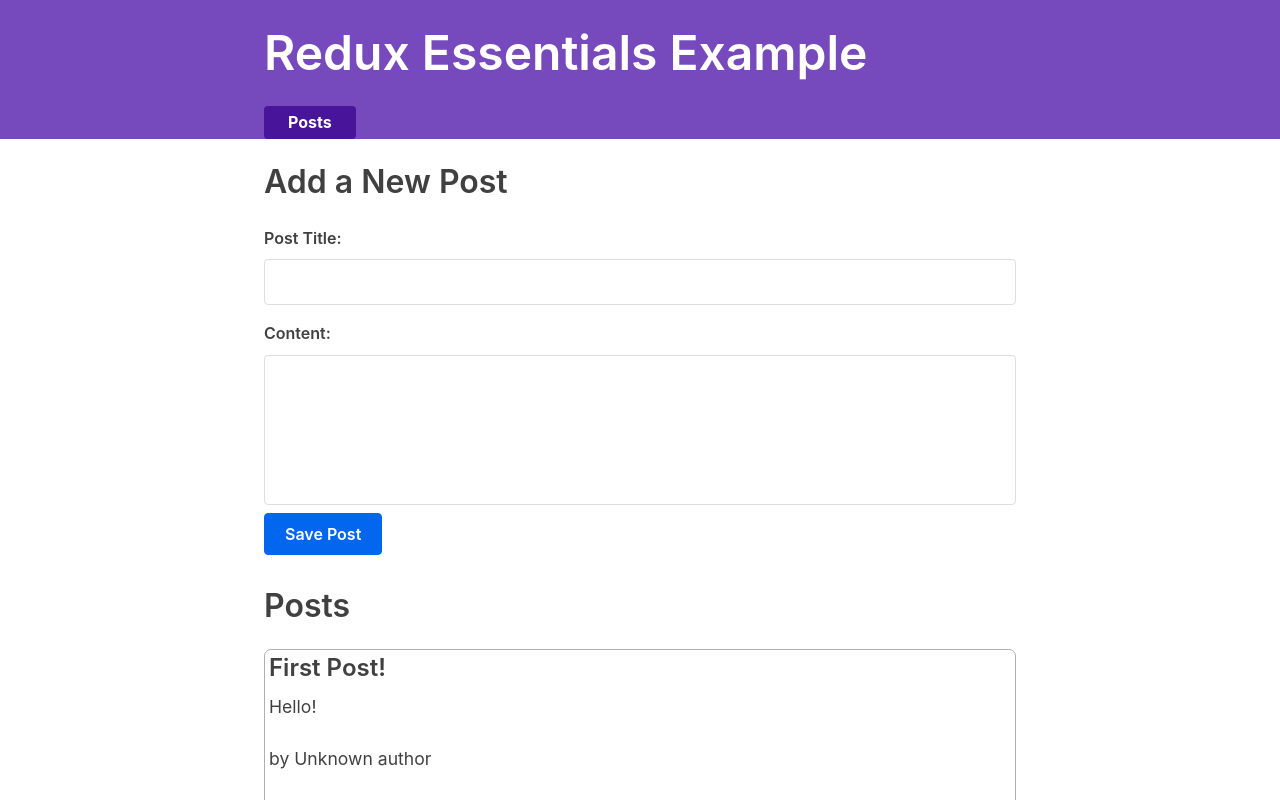
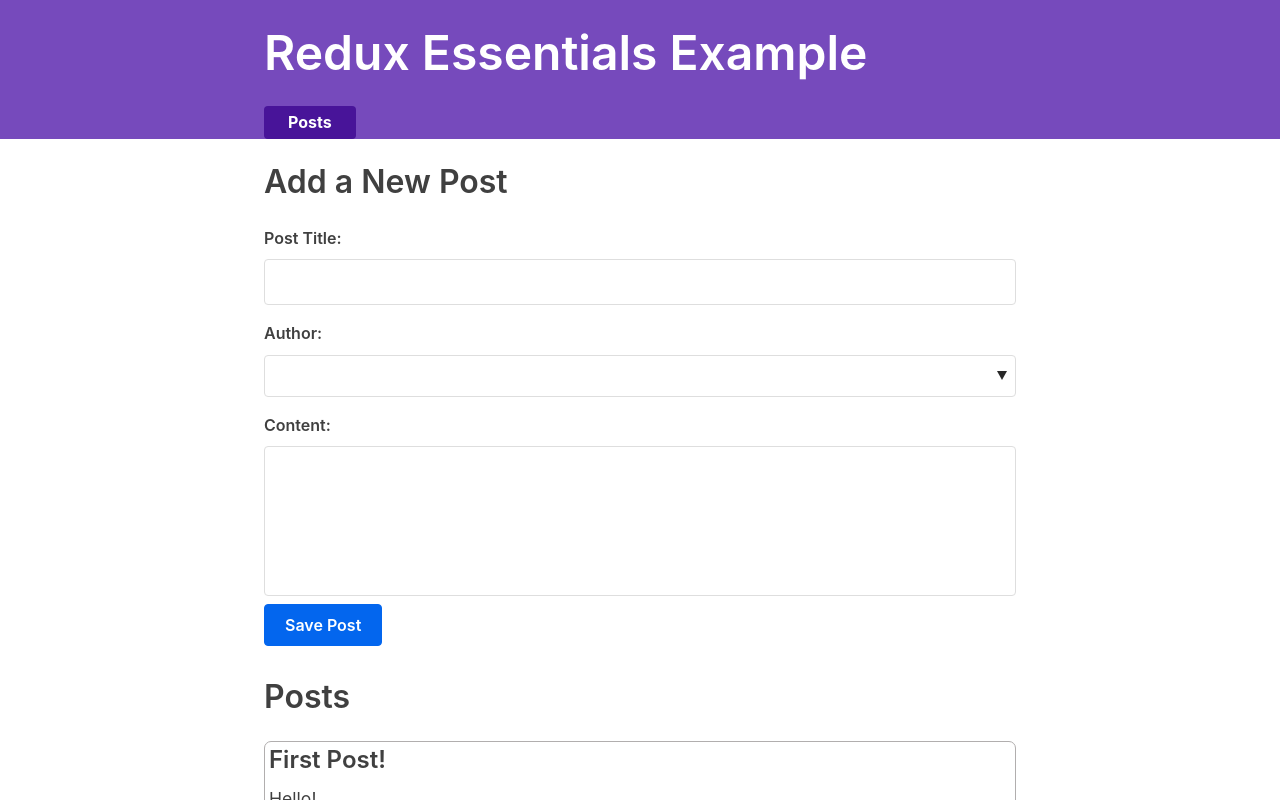
Before and after one commit to one-way7/social-media-feed-app, a React (Create React App) app: page / in a window 1280 px wide. Shown: the top 800 px of the page. Built offline with nearby package versions, Linux system fonts and the light colour scheme; what @mswjs/data, mock-socket, txtgen would draw is missing.

Commit message:
added the ability to specify the author of the post

```diff
--- a/src/features/posts/AddPostForm.js
+++ b/src/features/posts/AddPostForm.js
@@ -1,25 +1,36 @@
 import React, { useState } from 'react';
-import { useDispatch } from 'react-redux';
+import { useDispatch, useSelector } from 'react-redux';
 
 import { postAdded } from './postsSlice';
 
 const AddPostForm = () => {
     const [title, setTitle] = useState('');
     const [content, setContent] = useState('');
+    const [userId, setUserId] = useState('');
 
     const dispatch = useDispatch();
 
+    const users = useSelector(state => state.users);
+
     const onTitleChanged = e => setTitle(e.target.value);
     const onContentChanged = e => setContent(e.target.value);
+    const onAuthorChanged = e => setUserId(e.target.value);
 
     const onSavePostClicked = () => {
         if (title && content) {
-            dispatch(postAdded(title, content));
+            dispatch(postAdded(title, content, userId));
 
             setTitle('');
             setContent('');
+            setUserId('');
         }
     };
+
+    const canSave = () => (title && content && userId)
+
+    const usersOptions = users.map(({ id, name }) => (
+        <option key={id} value={id}>{name}</option>
+    ));
 
     return (
         <section>
@@ -33,6 +44,15 @@ const AddPostForm = () => {
                     value={title}
                     onInput={onTitleChanged}
                 />
+                <label htmlFor="postAuthor">Author:</label>
+                <select
+                    id="postAuthor"
+                    value={userId}
+                    onChange={onAuthorChanged}
+                >
+                    <option value=""></option>
+                    {usersOptions}
+                </select>
                 <label htmlFor="postContent">Content:</label>
                 <textarea
                     name="postContent"
@@ -44,7 +64,7 @@ const AddPostForm = () => {
                     value={content}
                     onInput={onContentChanged}
                 />
-                <button type="button" onClick={onSavePostClicked}>
+                <button type="button" onClick={onSavePostClicked} disabled={!canSave}>
                     Save Post
                 </button>
             </form>
```
